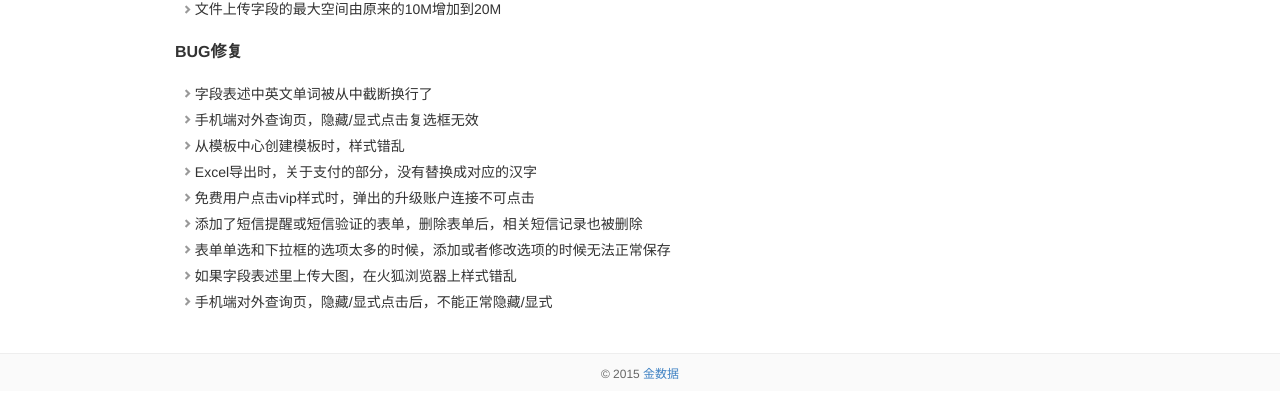
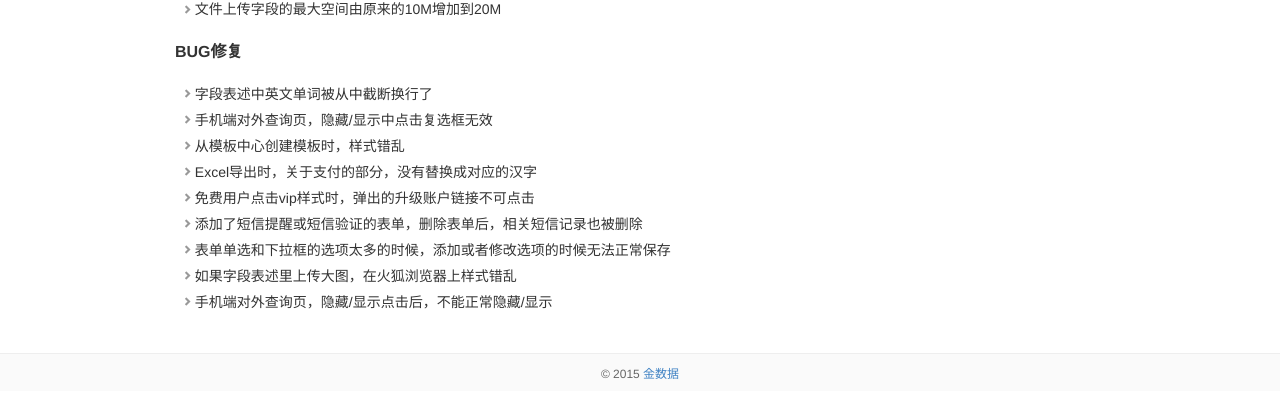
Before and after one commit to jinshuju/help.jinshuju.net, a Jekyll site: the page built from _posts/2015-04-10-update20150410.md, in a window 1280 px wide. Shown: the part 373-771 px from the top of the page. Built offline with Jekyll 4.4.1, drawn with Linux system fonts in a browser that asks for light colours; nearby versions of some CDN libraries; Markdown is read by kramdown in place of the engine named in the settings.

Commit message:
Correct some text

```diff
--- a/_posts/2015-04-10-update20150410.md
+++ b/_posts/2015-04-10-update20150410.md
@@ -16,11 +16,11 @@ system: true
 
 #### BUG修复
 * 字段表述中英文单词被从中截断换行了
-* 手机端对外查询页，隐藏/显式点击复选框无效
+* 手机端对外查询页，隐藏/显示中点击复选框无效
 * 从模板中心创建模板时，样式错乱
 * Excel导出时，关于支付的部分，没有替换成对应的汉字
-* 免费用户点击vip样式时，弹出的升级账户连接不可点击
+* 免费用户点击vip样式时，弹出的升级账户链接不可点击
 * 添加了短信提醒或短信验证的表单，删除表单后，相关短信记录也被删除
 * 表单单选和下拉框的选项太多的时候，添加或者修改选项的时候无法正常保存
 * 如果字段表述里上传大图，在火狐浏览器上样式错乱
-* 手机端对外查询页，隐藏/显式点击后，不能正常隐藏/显式
+* 手机端对外查询页，隐藏/显示点击后，不能正常隐藏/显示
```
